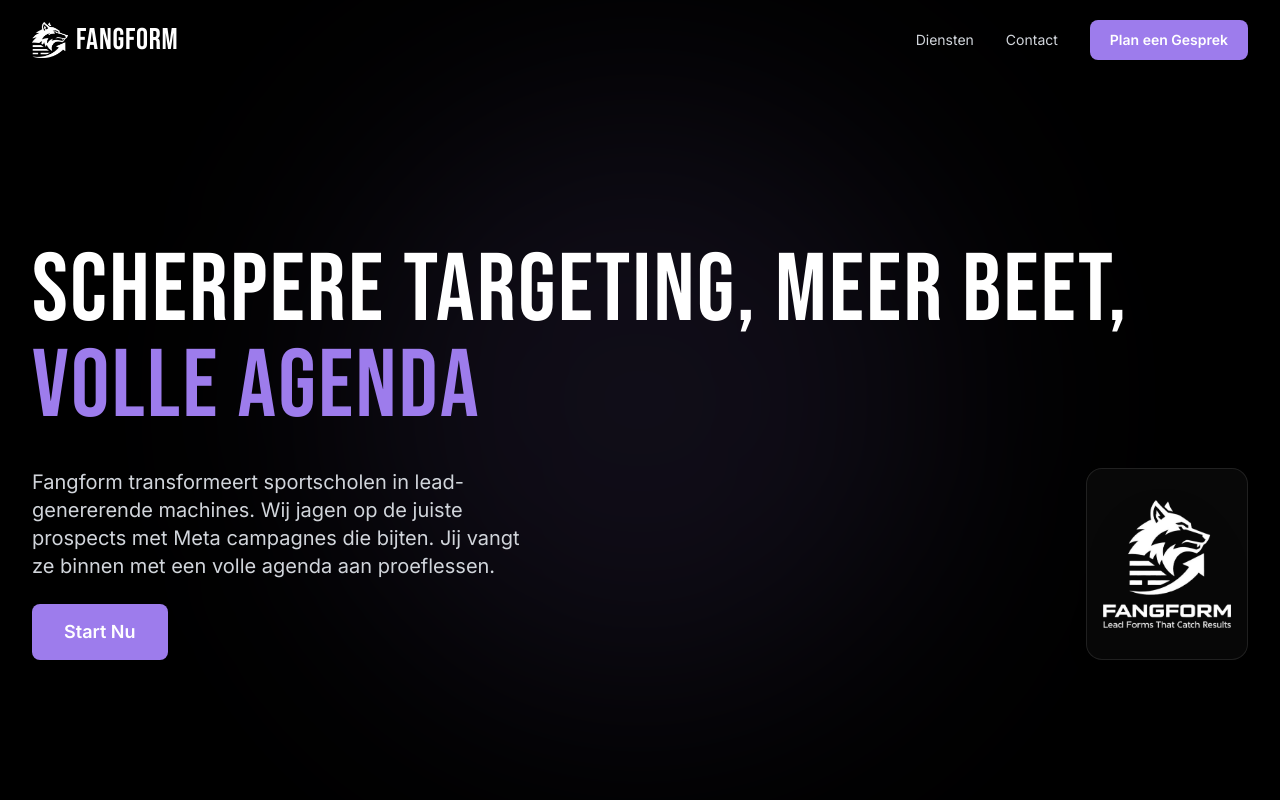
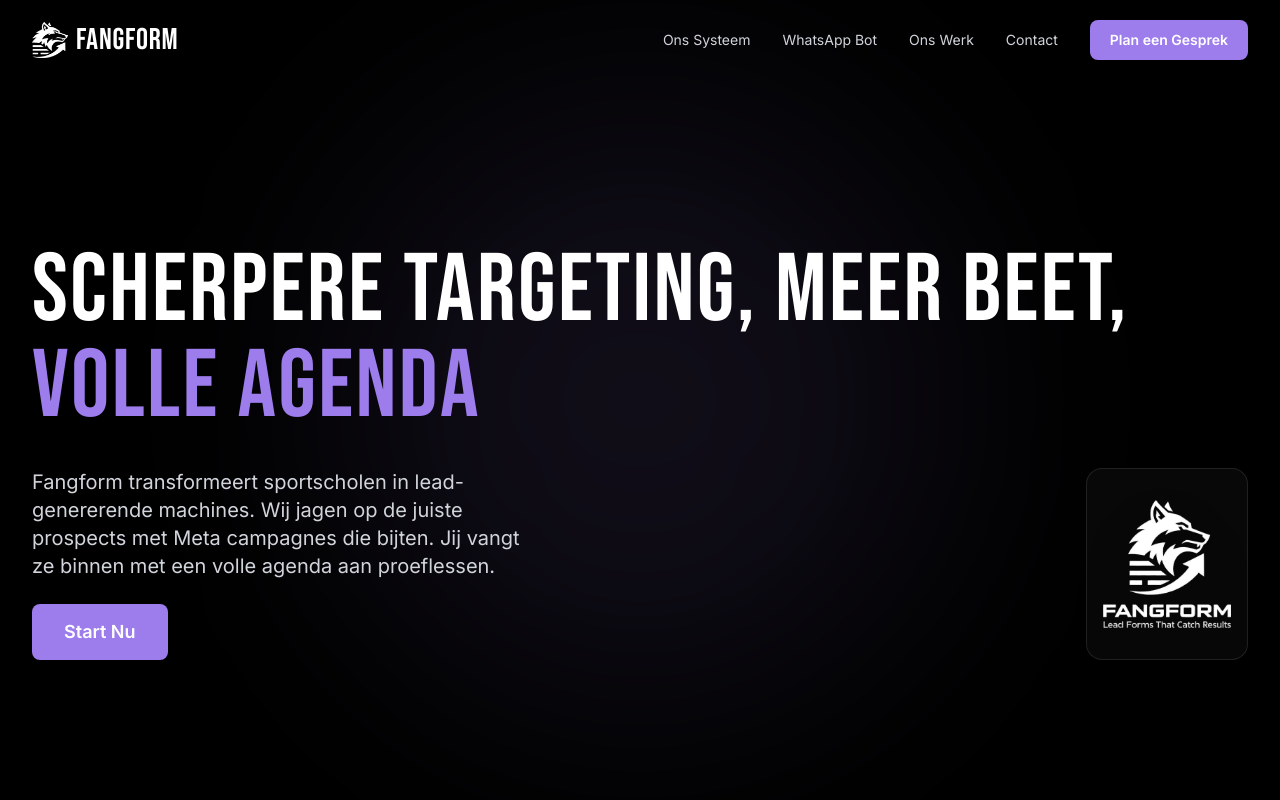
Before and after one commit to dfenders2002/fangForms, a Next.js app: page / in a window 1280 px wide. Shown: the top 800 px of the page. Built offline with nearby package versions, Linux system fonts and the light colour scheme.

Commit message:
Update section IDs and improve scrolling behavior in AIBot, Navbar, and Showcase components

```diff
--- a/src/components/AIBot.tsx
+++ b/src/components/AIBot.tsx
@@ -22,7 +22,7 @@
 
 export default function AIBot() {
 	return (
-		<section className="py-20 md:py-32 relative overflow-hidden">
+		<section id="whatsapp-bot" className="py-20 md:py-32 relative overflow-hidden scroll-mt-20 md:scroll-mt-24">
 			{/* Background glow */}
 			<div className="absolute top-1/2 left-1/2 -translate-x-1/2 -translate-y-1/2 w-[700px] h-[500px] bg-accent/5 rounded-full blur-[120px] pointer-events-none" />
 
--- a/src/components/Navbar.tsx
+++ b/src/components/Navbar.tsx
@@ -5,7 +5,9 @@
 import Image from "next/image";
 
 const navLinks = [
-  { label: "Diensten", href: "#diensten" },
+  { label: "Ons Systeem", href: "#diensten" },
+  { label: "WhatsApp Bot", href: "#whatsapp-bot" },
+  { label: "Ons Werk", href: "#ons-werk" },
   // { label: "Resultaten", href: "#resultaten" }, // Bewezen resultaten - commented out
   // { label: "Prijzen", href: "#prijzen" }, // Onze pakketten - commented out
   { label: "Contact", href: "#contact" },
--- a/src/components/Showcase.tsx
+++ b/src/components/Showcase.tsx
@@ -9,7 +9,7 @@
 	const [activeVideo, setActiveVideo] = useState<string | null>(null);
 
 	return (
-		<section className="py-20 md:py-32">
+		<section id="ons-werk" className="py-20 md:py-32 scroll-mt-20 md:scroll-mt-24">
 			<div className="max-w-7xl mx-auto px-4 sm:px-6 lg:px-8">
 				<p className="text-center text-gray-400 text-sm uppercase tracking-widest mb-12">
 					Ons werk
```
